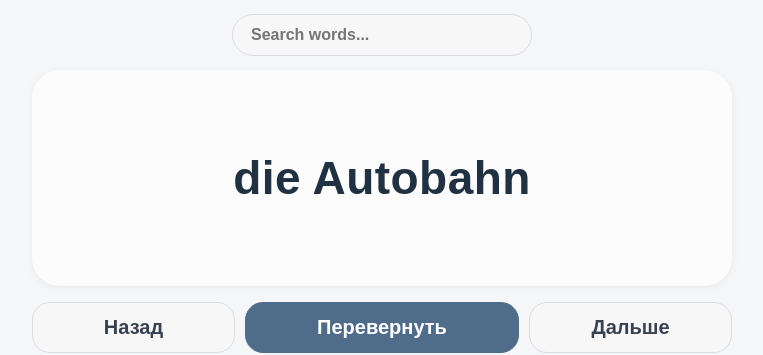
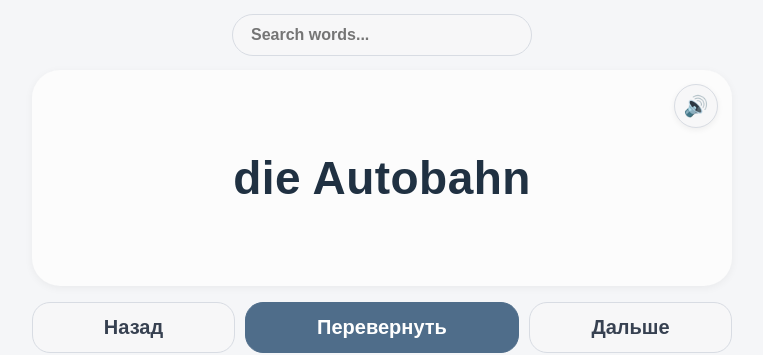
Before and after one commit to Anastasiia21/deutsch-trainer, a React (Vite) app: page / in a window 1280 px wide. Shown: the part 181-536 px from the top of the page, without its empty margins (258-1021 px from the left). Built offline with nearby package versions, Linux system fonts and the light colour scheme.

Commit message:
Add German speech playback

```diff
--- a/src/App.jsx
+++ b/src/App.jsx
@@ -134,6 +134,39 @@ export default function App() {
 
     setShow(false);
     setIndex((prev) => (prev - 1 + currentList.length) % currentList.length);
+  }
+
+  function getSpeechText(card) {
+    if (!card || mode === "phrases") {
+      return "";
+    }
+
+    if (mode === "words") {
+      const word = card.de || "";
+      const alreadyHasArticle = /^(der|die|das)\s/i.test(word);
+
+      return alreadyHasArticle ? word : [card.article, word].filter(Boolean).join(" ");
+    }
+
+    return card.infinitive || card.de || "";
+  }
+
+  function speakGerman(event) {
+    event.stopPropagation();
+
+    const text = getSpeechText(item);
+
+    if (!text || typeof window === "undefined" || !("speechSynthesis" in window)) {
+      return;
+    }
+
+    window.speechSynthesis.cancel();
+
+    const utterance = new SpeechSynthesisUtterance(text);
+    utterance.lang = "de-DE";
+    utterance.rate = 0.85;
+
+    window.speechSynthesis.speak(utterance);
   }
 
   function changeMode(newMode) {
@@ -305,6 +338,18 @@ export default function App() {
           }}
           onClick={() => setShow(!show)}
         >
+          {(mode === "words" || mode === "verbs") && (
+            <button
+              type="button"
+              style={{ ...styles.soundButton, ...(isPhone ? styles.phoneSoundButton : {}) }}
+              onClick={speakGerman}
+              aria-label="Озвучить по-немецки"
+              title="Озвучить по-немецки"
+            >
+              🔊
+            </button>
+          )}
+
           {!show ? (
            <>
   <div style={{ ...styles.mainWord, ...styles.frontMainWord, ...(isPhone ? styles.phoneFrontMainWord : {}) }}>
@@ -567,6 +612,25 @@ searchInput: {
   textAlign: "center",
   cursor: "pointer",
   boxSizing: "border-box",
+  position: "relative",
+},
+
+soundButton: {
+  position: "absolute",
+  top: 14,
+  right: 14,
+  width: 44,
+  height: 44,
+  borderRadius: 999,
+  border: "1px solid #D8DCE3",
+  background: "#F7F7F8",
+  color: "#203142",
+  fontSize: 20,
+  display: "flex",
+  alignItems: "center",
+  justifyContent: "center",
+  cursor: "pointer",
+  boxShadow: "0 2px 6px rgba(0,0,0,0.06)",
 },
 
 frontCard: {
@@ -833,6 +897,14 @@ phoneCard: {
   borderRadius: 24,
 },
 
+phoneSoundButton: {
+  top: 10,
+  right: 10,
+  width: 40,
+  height: 40,
+  fontSize: 18,
+},
+
 phoneFrontCard: {
   minHeight: "clamp(160px, 24dvh, 210px)",
   padding: "22px 14px",
```
